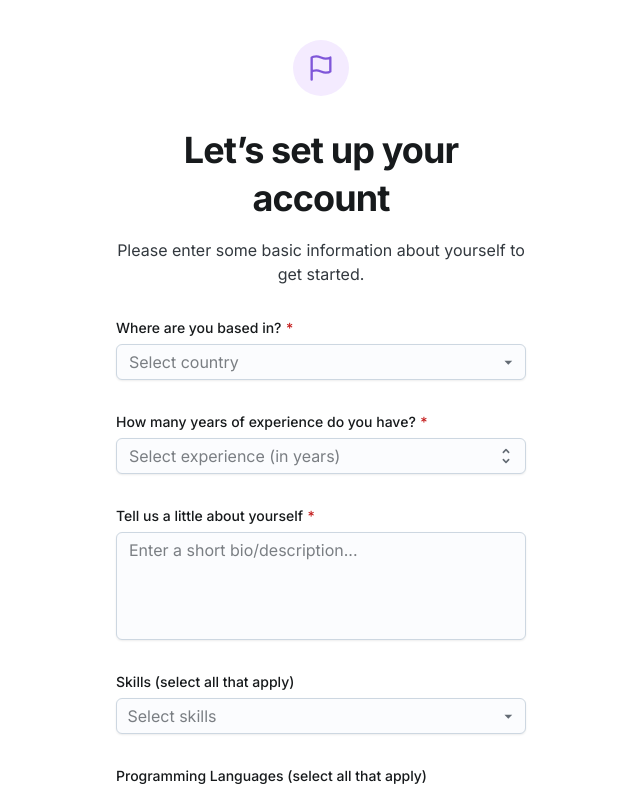
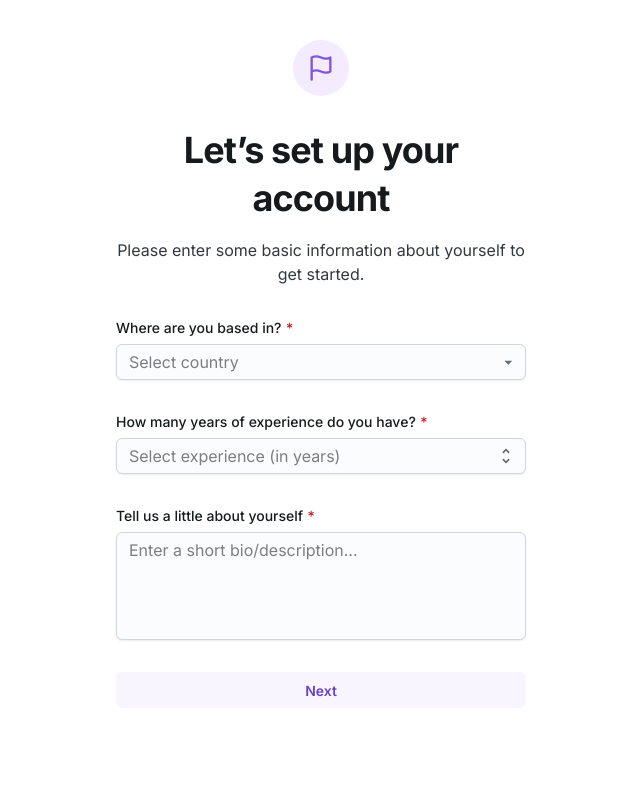
Before and after one commit to FaizaanAkmal/Se-G6, a React (Vite) app in the folder client/: page /onboarding/dev in a window 1280 px wide. Shown: the top 790 px of the page, without its empty margins (319-959 px from the left). Built offline with nearby package versions, Linux system fonts and the light colour scheme.

Commit message:
Completed Dev Onboarding Form

```diff
--- a/client/src/pages/onboarding/dev/DevOnboarding.jsx
+++ b/client/src/pages/onboarding/dev/DevOnboarding.jsx
@@ -34,7 +34,7 @@ import githubIcon from "../../../assets/githubIcon.svg";
 import linkIcon from "../../../assets/linkIcon.svg";
 
 export default function DevOnboarding() {
-    // state management
+    // form fields
     const [country, setCountry] = useState("");
     const [experience, setExperience] = useState("");
     const [bio, setBio] = useState("");
@@ -49,6 +49,9 @@ export default function DevOnboarding() {
     // form validation
     const [loading, setLoading] = useState(false);
     const [error, setError] = useState("");
+
+    // form step
+    const [currentStep, setStep] = useState(1);
 
     // navigation
     const navigate = useNavigate();
@@ -84,6 +87,33 @@ export default function DevOnboarding() {
     const handleGithubLinkChange = (e) => {
         setGithubLink(e.target.value);
     };
+
+    // form section handler
+    const handleNext = () => {
+        // validate form fields before moving to next step
+        if (currentStep === 1) {
+            if (!country || !experience || !bio) {
+                setError("Please fill all the required fields.");
+                return;
+            }
+        } else if (currentStep === 3) {
+            if (!interestedJobType || !environmentPreference) {
+                setError("Please fill all the required fields.");
+                return;
+            }
+        }
+
+        setError("");
+
+        // move to next step
+        if (currentStep < 4) setStep(currentStep + 1);
+    };
+
+    const handleBack = () => {
+        // move to previous step
+        if (currentStep > 1) setStep(currentStep - 1);
+    };
+
     // form submission handler
     const handleSubmit = async (e) => {
         // print form data after 1 second
@@ -146,28 +176,39 @@ export default function DevOnboarding() {
                 <Box sx={{ width: "100%" }}>
                     <form onSubmit={handleSubmit}>
                         <Stack gap={4}>
+                            {/* First Stage */}
+                            {currentStep === 1 && (
+                                <>
                                     {/* Country */}
                                     <FormControl required>
-                                <FormLabel>Where are you based in?</FormLabel>
+                                        <FormLabel>
+                                            Where are you based in?
+                                        </FormLabel>
                                         <Autocomplete
                                             name="country"
                                             options={countryNames}
                                             placeholder="Select country"
                                             onChange={handleCountryChange}
+                                            value={country}
                                         />
                                     </FormControl>
                                     {/* Experience */}
                                     <FormControl required>
                                         <FormLabel>
-                                    How many years of experience do you have?
+                                            How many years of experience do you
+                                            have?
                                         </FormLabel>
                                         <Select
                                             name="experience"
                                             placeholder="Select experience (in years)"
                                             onChange={handleExperienceChange}
+                                            value={experience}
                                         >
                                             {experienceOptions.map((option) => (
-                                        <Option key={option} value={option}>
+                                                <Option
+                                                    key={option}
+                                                    value={option}
+                                                >
                                                     {option}
                                                 </Option>
                                             ))}
@@ -184,8 +225,14 @@ export default function DevOnboarding() {
                                             onChange={handleBioChange}
                                             minRows={4}
                                             maxRows={6}
+                                            value={bio}
                                         />
                                     </FormControl>
+                                </>
+                            )}
+                            {/* Second Stage */}
+                            {currentStep === 2 && (
+                                <>
                                     {/* Skills */}
                                     <FormControl>
                                         <FormLabel>
@@ -197,13 +244,14 @@ export default function DevOnboarding() {
                                             placeholder="Select skills"
                                             multiple
                                             onChange={handleSkillsChange}
+                                            value={skills}
                                         />
                                     </FormControl>
                                     {/* Programming Languages */}
                                     <FormControl>
                                         <FormLabel>
-                                    Programming Languages (select all that
-                                    apply)
+                                            Programming Languages (select all
+                                            that apply)
                                         </FormLabel>
                                         <Autocomplete
                                             name="languages"
@@ -211,6 +259,7 @@ export default function DevOnboarding() {
                                             placeholder="Select languages"
                                             multiple
                                             onChange={handleLanguagesChange}
+                                            value={languages}
                                         />
                                     </FormControl>
                                     {/* Technologies */}
@@ -224,8 +273,14 @@ export default function DevOnboarding() {
                                             placeholder="Select technologies"
                                             onChange={handleTechnologiesChange}
                                             multiple
+                                            value={technologies}
                                         />
                                     </FormControl>
+                                </>
+                            )}
+                            {/* Third Stage */}
+                            {currentStep === 3 && (
+                                <>
                                     {/* Job Type */}
                                     <FormControl required>
                                         <FormLabel>
@@ -235,9 +290,13 @@ export default function DevOnboarding() {
                                             name="jobType"
                                             placeholder="Select job type"
                                             onChange={handleJobTypeChange}
+                                            value={interestedJobType}
                                         >
                                             {jobTypeOptions.map((option) => (
-                                        <Option key={option} value={option}>
+                                                <Option
+                                                    key={option}
+                                                    value={option}
+                                                >
                                                     {option}
                                                 </Option>
                                             ))}
@@ -252,14 +311,25 @@ export default function DevOnboarding() {
                                             name="environment"
                                             placeholder="Select environment"
                                             onChange={handleEnvironmentChange}
+                                            value={environmentPreference}
                                         >
-                                    {environmentOptions.map((option) => (
-                                        <Option key={option} value={option}>
+                                            {environmentOptions.map(
+                                                (option) => (
+                                                    <Option
+                                                        key={option}
+                                                        value={option}
+                                                    >
                                                         {option}
                                                     </Option>
-                                    ))}
+                                                )
+                                            )}
                                         </Select>
                                     </FormControl>
+                                </>
+                            )}
+                            {/* Fourth Stage */}
+                            {currentStep === 4 && (
+                                <>
                                     {/* Portfolio Link */}
                                     <FormControl>
                                         <FormLabel>
@@ -270,6 +340,7 @@ export default function DevOnboarding() {
                                             type="url"
                                             placeholder="https://www.example.com"
                                             onChange={handlePortfolioLinkChange}
+                                            value={portfolioLink}
                                             startDecorator={
                                                 <img
                                                     src={linkIcon}
@@ -282,13 +353,15 @@ export default function DevOnboarding() {
                                     {/* Github Link */}
                                     <FormControl>
                                         <FormLabel>
-                                    Link to your Github profile (optional)
+                                            Link to your Github profile
+                                            (optional)
                                         </FormLabel>
                                         <Input
                                             name="githubLink"
                                             type="url"
                                             placeholder="https://github.com/username"
                                             onChange={handleGithubLinkChange}
+                                            value={githubLink}
                                             startDecorator={
                                                 <img
                                                     src={githubIcon}
@@ -298,7 +371,100 @@ export default function DevOnboarding() {
                                             }
                                         />
                                     </FormControl>
-                            {/* Submission Button */}
+                                </>
+                            )}
+                            {/* 1st Stage Nav Btn */}
+                            {currentStep === 1 && (
+                                <Button
+                                    fullWidth
+                                    type="button"
+                                    sx={{
+                                        backgroundColor: "#F9F5FF",
+                                        color: "#6941C6",
+                                        "&:hover": {
+                                            backgroundColor: "#e3dcf7",
+                                        },
+                                    }}
+                                    loading={loading}
+                                    onClick={handleNext}
+                                >
+                                    Next
+                                </Button>
+                            )}
+                            {/* 2nd + 3rd Stage Btns */}
+                            {currentStep > 1 && currentStep < 4 && (
+                                <>
+                                    <Grid
+                                        container
+                                        spacing={2}
+                                        sx={{ flexGrow: 1 }}
+                                    >
+                                        {/* Back Button */}
+                                        <Grid item xs={4}>
+                                            <Button
+                                                fullWidth
+                                                onClick={handleBack}
+                                                sx={{
+                                                    backgroundColor: "#FFFFFF",
+                                                    color: "#344054",
+                                                    border: "1px solid #D0D5DD",
+                                                    "&:hover": {
+                                                        backgroundColor:
+                                                            "#fafafa",
+                                                        borderColor: "#bfc4ca",
+                                                    },
+                                                }}
+                                            >
+                                                Back
+                                            </Button>
+                                        </Grid>
+                                        {/* Next Button */}
+                                        <Grid item xs={8}>
+                                            <Button
+                                                fullWidth
+                                                onClick={handleNext}
+                                                sx={{
+                                                    backgroundColor: "#F9F5FF",
+                                                    color: "#6941C6",
+                                                    "&:hover": {
+                                                        backgroundColor:
+                                                            "#e3dcf7",
+                                                    },
+                                                }}
+                                            >
+                                                Next
+                                            </Button>
+                                        </Grid>
+                                    </Grid>
+                                </>
+                            )}
+                            {/* Submisstion (4th Stage) Btn*/}
+                            {currentStep === 4 && (
+                                <Grid
+                                    container
+                                    spacing={2}
+                                    sx={{ flexGrow: 1 }}
+                                >
+                                    {/* Back Button */}
+                                    <Grid item xs={4}>
+                                        <Button
+                                            fullWidth
+                                            onClick={handleBack}
+                                            sx={{
+                                                backgroundColor: "#FFFFFF",
+                                                color: "#344054",
+                                                border: "1px solid #D0D5DD",
+                                                "&:hover": {
+                                                    backgroundColor: "#fafafa",
+                                                    borderColor: "#bfc4ca",
+                                                },
+                                            }}
+                                        >
+                                            Back
+                                        </Button>
+                                    </Grid>
+                                    {/* Submit Button */}
+                                    <Grid item xs={8}>
                                         <Button
                                             fullWidth
                                             type="submit"
@@ -313,6 +479,9 @@ export default function DevOnboarding() {
                                         >
                                             Complete Profile
                                         </Button>
+                                    </Grid>
+                                </Grid>
+                            )}
                             {/* Error Alert */}
                             {error && (
                                 <Alert variant="soft" color="danger">
```
Lines whose indentation alone changed are shown as unchanged.
